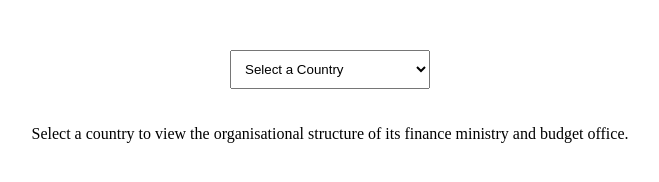
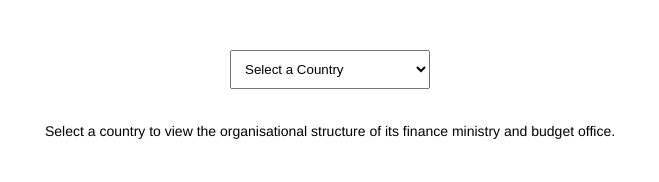
Before and after one commit to chassagne/mof-structures, a plain HTML site: page index.html in a window 1280 px wide. Shown: the whole page, without its empty margins (310-969 px from the left). Drawn offline with Linux system fonts and the light colour scheme.

Commit message:
Update style.css

```diff
--- a/style.css
+++ b/style.css
@@ -1,3 +1,8 @@
+body {
+    font-family: "Helvetica Neue",Helvetica,Arial,sans-serif;
+    font-size: 14px;
+}
+
 #container {
     text-align: center;
     margin-top: 50px;
```
